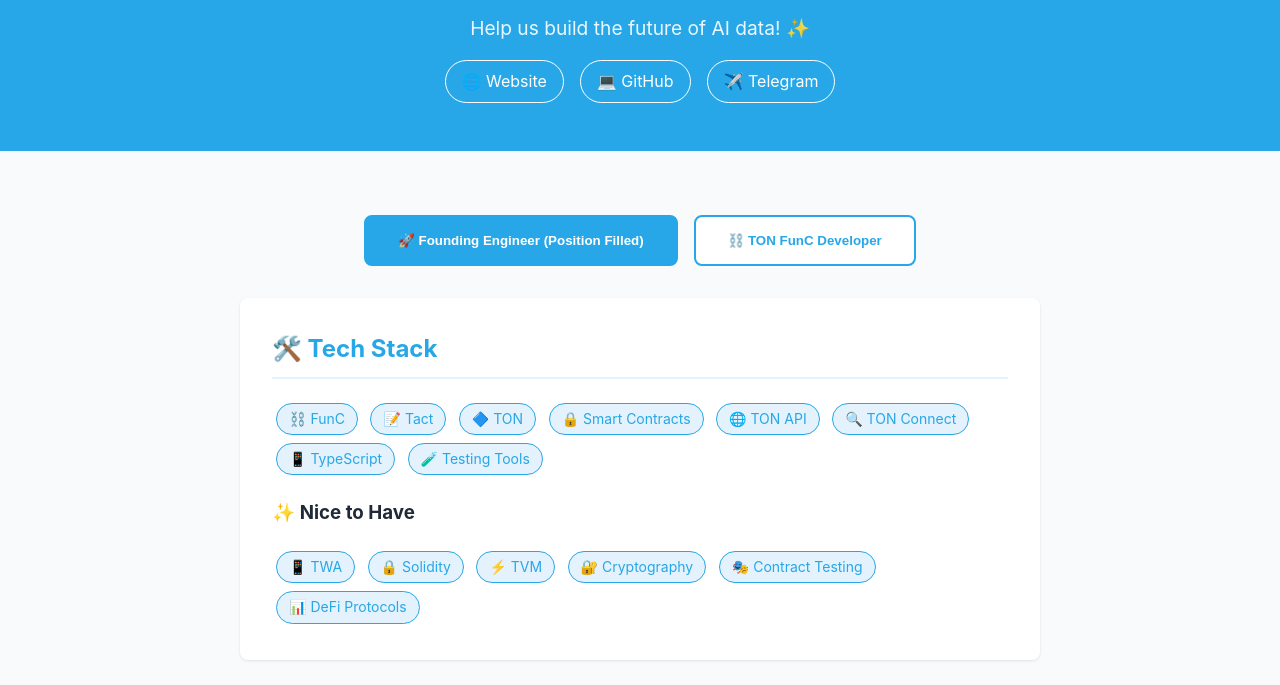
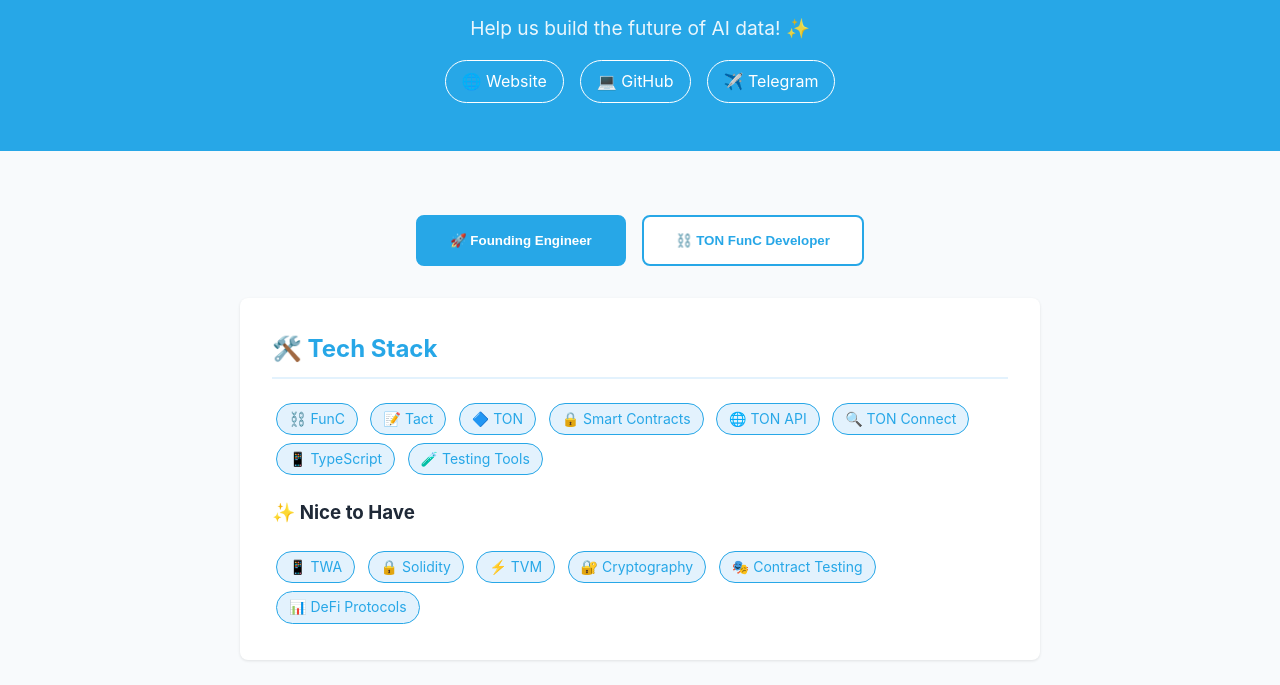
Before and after one commit to Grably-us/grably-jobs, a plain HTML site: page index.html in a window 1280 px wide. Shown: the part 115-800 px from the top of the page. Drawn offline with Linux system fonts and the light colour scheme.

Commit message:
returned vacancy

```diff
--- a/index.html
+++ b/index.html
@@ -234,8 +234,8 @@
 
     <div class="container">
         <div class="tabs">
-            <button class="tab">🚀 Founding Engineer (Position Filled)</button>
-            <button class="tab active" onclick="showJob('func-developer')">⛓️ TON FunC Developer</button>
+            <button class="tab">🚀 Founding Engineer</button>
+            <button class="tab active" onclick="showJob('founding-engineer')">⛓️ TON FunC Developer</button>
         </div>
 
         <!-- Founding Engineer Position -->
```
